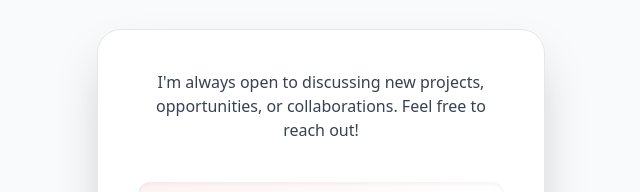
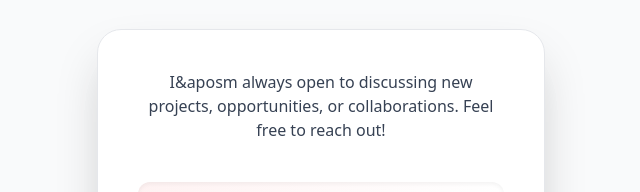
Before and after one commit to Rakshit879/Portfolio, a Next.js app: page / in a window 1280 px wide. Shown: the part 3829-4021 px from the top of the page, without its empty margins (319-959 px from the left). Built offline with nearby package versions, Linux system fonts and the light colour scheme.

Commit message:
Bug Fixed

```diff
--- a/components/sections/Contact.tsx
+++ b/components/sections/Contact.tsx
@@ -32,7 +32,7 @@ export default function Contact() {
         className="bg-white rounded-3xl shadow-2xl p-10 max-w-md w-full border border-gray-200 hover:shadow-2xl hover:scale-102 transition-transform duration-300"
       >
         <p className="text-center text-gray-700 mb-10">
-          I'm always open to discussing new projects, opportunities, or collaborations. Feel free to reach out!
+          I&aposm always open to discussing new projects, opportunities, or collaborations. Feel free to reach out!
         </p>
 
         {/* Contact Info */}
```
